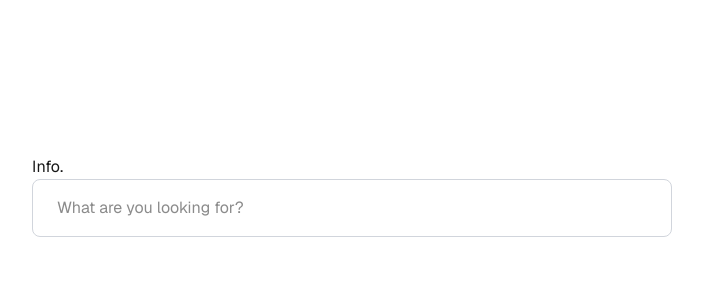
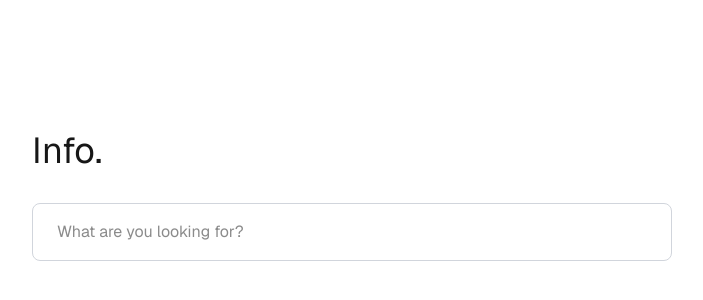
Before and after one commit to thomassrmcardle/info, a Next.js app: page / in a window 1280 px wide. Shown: the part 204-504 px from the top of the page, without its empty margins (288-991 px from the left). Built offline with nearby package versions, Linux system fonts and the light colour scheme.

Commit message:
Added padding to title card.

```diff
--- a/app/globals.css
+++ b/app/globals.css
@@ -25,6 +25,10 @@ body {
   font-family: Arial, Helvetica, sans-serif;
 }
 
+.mb-8 {
+  margin-bottom: 2rem;
+}
+
 .py-4 {
   padding-top: 1rem;
   padding-bottom: 1rem;
--- a/app/page.tsx
+++ b/app/page.tsx
@@ -7,7 +7,7 @@ export default function Home() {
     <div className="flex flex-col flex-1 items-center justify-center bg-zinc-50 font-sans dark:bg-black">
       <main className="flex flex-1 w-full max-w-3xl flex-col items-center justify-center py-32 px-16 bg-white dark:bg-black sm:items-start">
 
-        <h1 className="large">Info.</h1>
+        <h1 className="lg-txt mb-8">Info.</h1>
         <SearchBar />
 
       </main>
```
